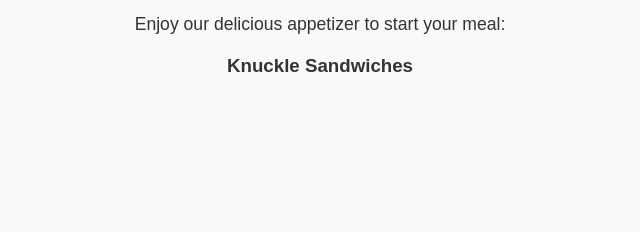
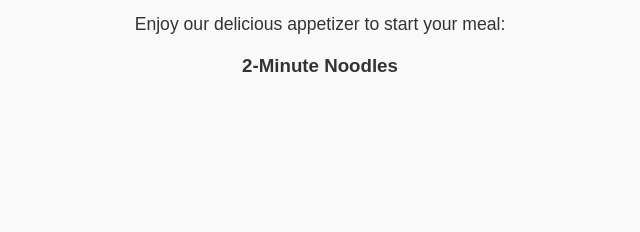
Before and after one commit to bunnany/The-Restaurant, a website: page entree.html in a window 1280 px wide. Shown: the part 187-419 px from the top of the page, 320-960 px from the left. Drawn offline with Linux system fonts and the light colour scheme.

Commit message:
updated entree

```diff
--- a/entree.html
+++ b/entree.html
@@ -21,7 +21,7 @@
     <main>
         <h2>Starter Dishes</h2>
         <p>Enjoy our delicious appetizer to start your meal:</p>
-        <h3>Knuckle Sandwiches</h3>
+        <h3>2-Minute Noodles</h3>
 
     </main>
     <footer>
```
Also changed, not shown: 1 other file.
